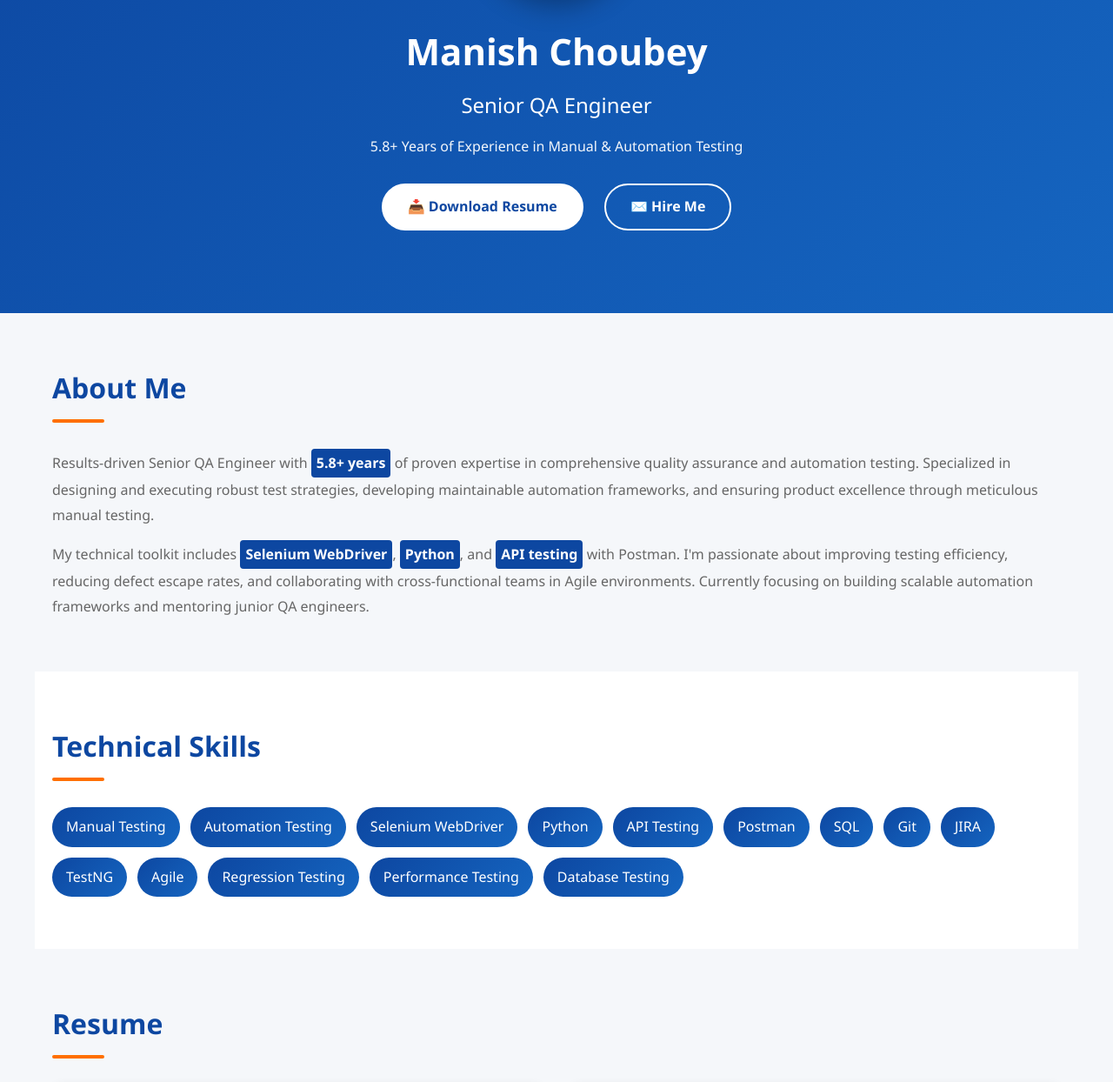
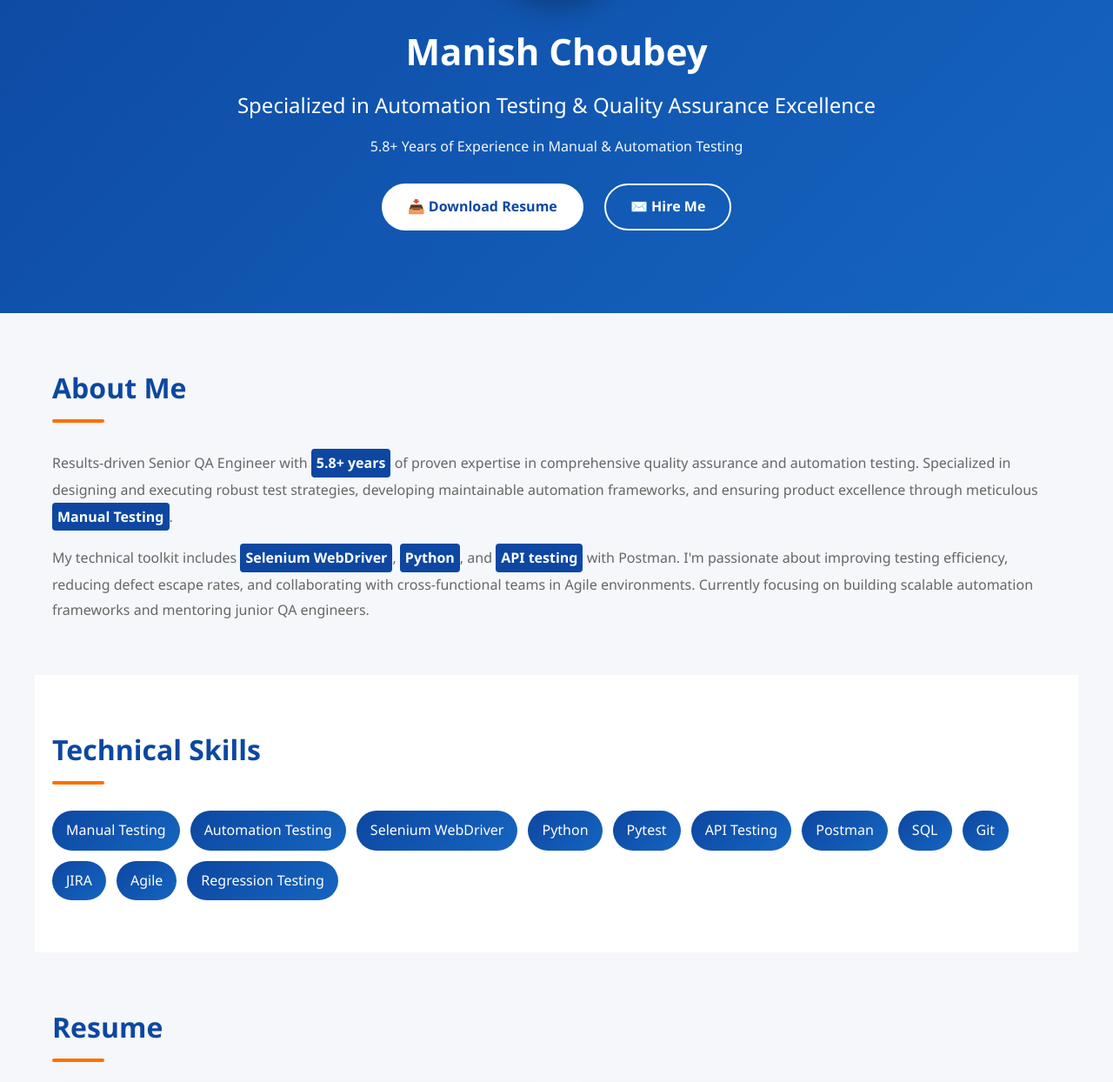
Before and after one commit to manishchoubey90/Profile, a plain HTML site: page index.html in a window 1280 px wide. Shown: the part 315-1559 px from the top of the page at 87% size. Drawn offline with Linux system fonts and the light colour scheme.

Commit message:
Update: Highlight Manual Testing in About, update header tagline, remove unused skills, add Pytest, update footer message

```diff
--- a/index.html
+++ b/index.html
@@ -635,7 +635,7 @@ section {
 
     <h1>Manish Choubey</h1>
 
-    <h3>Senior QA Engineer</h3>
+    <h3>Specialized in Automation Testing & Quality Assurance Excellence</h3>
 
     <p>5.8+ Years of Experience in Manual & Automation Testing</p>
 
@@ -658,7 +658,7 @@ section {
         <p>
             Results-driven Senior QA Engineer with <span class="about-highlight">5.8+ years</span> of proven expertise in
             comprehensive quality assurance and automation testing. Specialized in designing and executing robust test strategies,
-            developing maintainable automation frameworks, and ensuring product excellence through meticulous manual testing.
+            developing maintainable automation frameworks, and ensuring product excellence through meticulous <span class="about-highlight">Manual Testing</span>.
         </p>
 
         <p style="margin-top: 15px;">
@@ -678,16 +678,14 @@ section {
         <span>Automation Testing</span>
         <span>Selenium WebDriver</span>
         <span>Python</span>
+        <span>Pytest</span>
         <span>API Testing</span>
         <span>Postman</span>
         <span>SQL</span>
         <span>Git</span>
         <span>JIRA</span>
-        <span>TestNG</span>
         <span>Agile</span>
         <span>Regression Testing</span>
-        <span>Performance Testing</span>
-        <span>Database Testing</span>
     </div>
 </section>
 
@@ -742,7 +740,7 @@ section {
             <div class="project-tags">
                 <span>Selenium</span>
                 <span>Python</span>
-                <span>TestNG</span>
+                <span>Pytest</span>
             </div>
         </div>
 
@@ -903,8 +901,7 @@ section {
 </main>
 
 <footer>
-    <p>&copy; 2026 Manish Choubey | Senior QA Engineer</p>
-    <p>Crafted with ❤️ for quality assurance excellence</p>
+    <p>&copy; 2026 Manish Choubey | Specialized in Automation Testing & Quality Assurance Excellence</p>
 </footer>
 
 </body>
```
